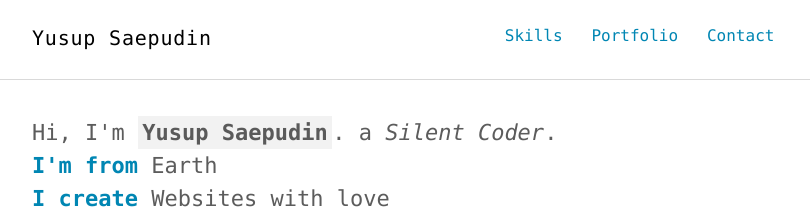
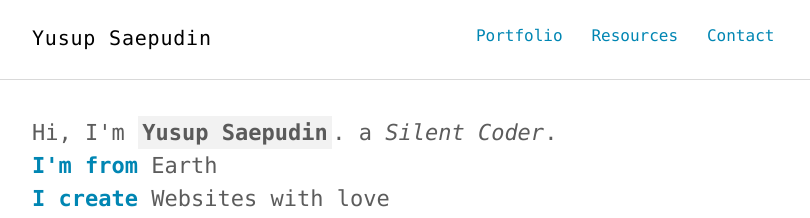
Before and after one commit to yusupsaepudin/yusupsaepudin.github.io, a Jekyll site: the page built from index.html, in a window 1280 px wide. Shown: the top 218 px of the page, without its empty margins (232-1042 px from the left). Built offline with Jekyll 4.4.1, drawn with Linux system fonts in a browser that asks for light colours.

Commit message:
Update nav.html

```diff
--- a/_includes/nav.html
+++ b/_includes/nav.html
@@ -3,8 +3,8 @@
   <div class="container">
     <h1 class="logo"><a href="{{ '/' | prepend: site.baseurl }}">{{ site.title }}</a></h1>
     <ul class="navbar">
-      <li><a href="{{ '/skills' | prepend: site.baseurl }}">Skills</a></li>
       <li><a href="{{ '/portfolio' | prepend: site.baseurl }}">Portfolio</a></li>
+      <li><a href="{{ '/resources' | prepend: site.baseurl }}">Resources</a></li>
       <li><a href="{{ '/contact' | prepend: site.baseurl }}">Contact</a></li>
     </ul>
   </div>
```
